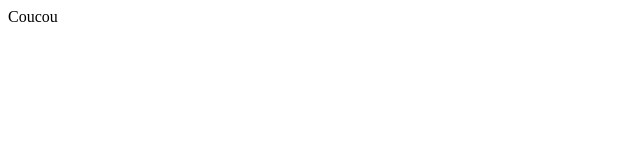
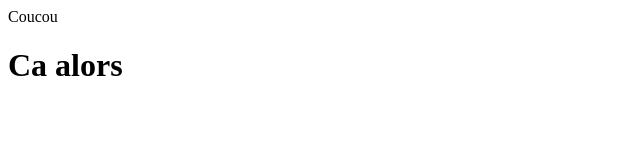
Before and after one commit to JMaire93/test-bilan-1, a plain HTML site: page index.html in a window 1280 px wide. Shown: the whole page, without its empty margins (0-640 px from the left). Drawn offline with Linux system fonts and the light colour scheme.

Commit message:
ça alors

```diff
--- a/index.html
+++ b/index.html
@@ -1 +1,2 @@
 <p>Coucou</p>
+<h1>Ca alors</h1>
```
